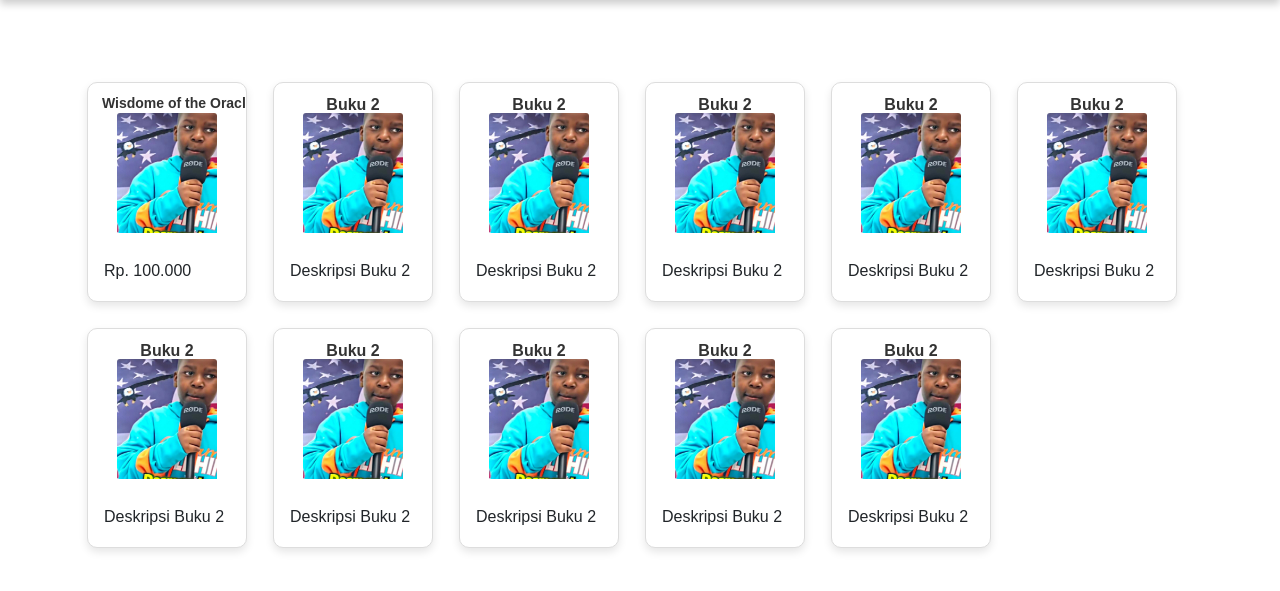
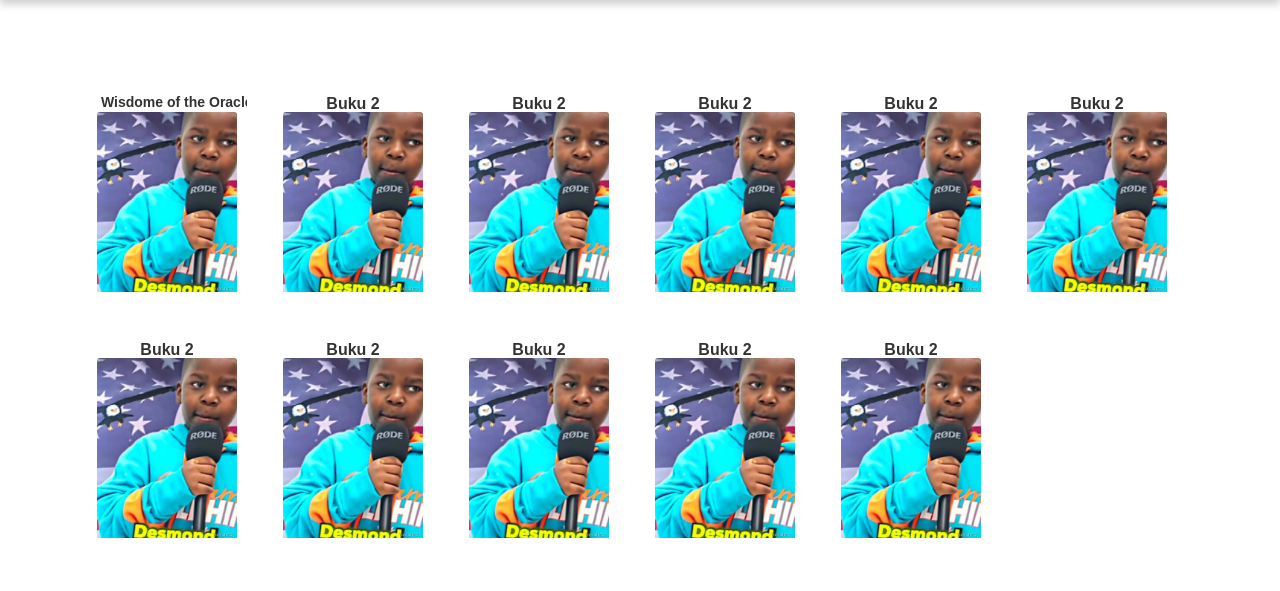
Before and after one commit to Mranomalist62/LibraLab, a PHP site: page /mybook.html in a window 1280 px wide. Shown: the part 83-674 px from the top of the page. Run offline with PHP 8.4, Linux system fonts and the light colour scheme.

Commit message:
card update

```diff
--- a/libralab-api/frontend/css/style-mybook.css
+++ b/libralab-api/frontend/css/style-mybook.css
@@ -168,9 +168,9 @@
   width: 160px;
   height: 220px;
   margin: 5px;
-  border: 1px solid #ddd;
+  border: none;
   border-radius: 10px;
-  box-shadow: 0 4px 8px rgba(0, 0, 0, 0.1);
+  /* box-shadow: 0 4px 8px rgba(0, 0, 0, 0.1); */
   overflow: hidden;
   padding-top: 20px;
 }
@@ -187,15 +187,16 @@
   border-radius: 5px;
   font-size: 16px;
   color: #333;
-  z-index: 2; /* Supaya di atas gambar */
+  z-index: 2;
   white-space: nowrap;
-  display: inline-block; /* Agar judul tetap dalam satu baris */
+  display: inline-block;
+  margin-bottom: 10px;
 }
 
 /* Gambar buku */
 .card-img-top {
-  width: 100px;
-  height: 120px;
+  width: 140px;
+  height: 180px;
   object-fit: cover;
   margin: 10px auto;
   display: block;
--- a/libralab-api/frontend/index.html
+++ b/libralab-api/frontend/index.html
@@ -280,10 +280,10 @@
                     />
                     <div class="card-body">
                       <h5 class="card-title">Buku 1</h5>
-                      <p class="card-text">Deskripsi Buku 1</p>
                     </div>
                   </div>
                 </div>
+
                 <!-- Card 2 -->
                 <div class="col-2">
                   <div class="card">
--- a/libralab-api/frontend/mybook.html
+++ b/libralab-api/frontend/mybook.html
@@ -128,17 +128,20 @@
       <!-- Card 1 -->
       <section class="mybook-section">
         <div class="card">
-          <h5 class="card-title marquee-text">
-            Wisdome of the Oracle Divination Cards
-          </h5>
-          <img src="img/test1.jpg" class="card-img-top" alt="Buku 1" />
+          <img
+            src="img/test1.jpg"
+            class="card-img-top full-height-img"
+            alt="Buku 1"
+          />
           <div class="card-body">
-            <p class="card-text">Rp. 100.000</p>
+            <h5 class="card-title marquee-text">
+              Wisdome of the Oracle Divination Cards
+            </h5>
             <a
               class="btn btn-primary hidden-btn"
               href="reading.html"
               role="button"
-              >Read</a
+              >Edit</a
             >
           </div>
         </div>
```
Also changed, not shown: libralab-api/frontend/css/style.css (+2 -6 lines).
